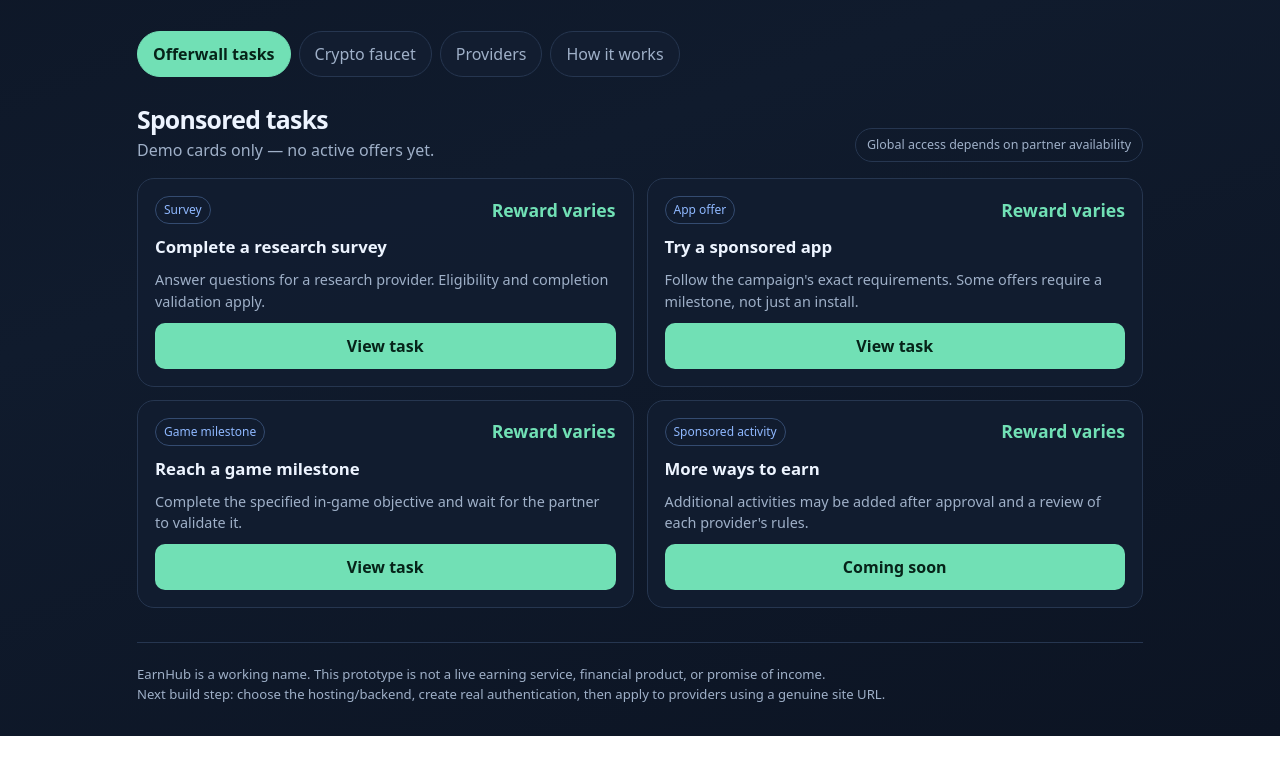
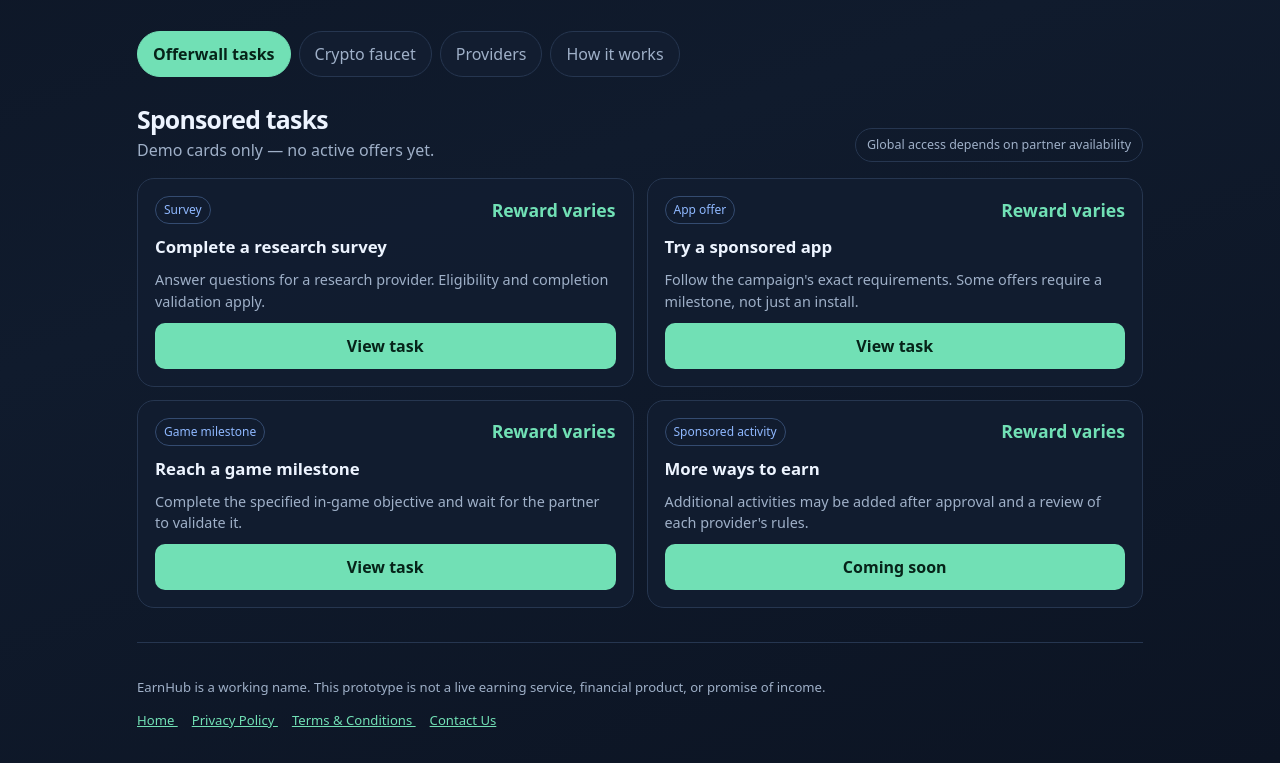
Before and after one commit to ceefred/earnhub, a plain HTML site: page index.html in a window 1280 px wide. Shown: the part 670-1433 px from the top of the page. Before the commit the page ends 1406 px from the top, so only its background shows below. Drawn offline with nearby package versions, Linux system fonts and the light colour scheme.

Commit message:
Enhance footer with navigation and formatting
Updated footer with navigation links and improved formatting.

```diff
--- a/index.html
+++ b/index.html
@@ -34,7 +34,36 @@
 <div class="card provider"><div><h3>BitLabs</h3><small>Surveys / rewarded activities</small></div><span class="provider-status">Not connected</span></div>
 </div><div class="notice">Provider names are listed for planning only. Do not show their logos or imply endorsement/approval before authorization. We must apply and follow each provider's terms.</div></section>
 <section class="section" id="rules"><div class="section-head"><div><h2>How rewards work</h2><div class="muted">Built around transparency.</div></div></div><div class="grid"><div class="card"><h3>1. Complete</h3><p class="muted">Read the task instructions and complete the advertiser's required action.</p></div><div class="card"><h3>2. Verify</h3><p class="muted">The provider reports a conversion to our secure backend. Browser-only claims are not trusted.</p></div><div class="card"><h3>3. Credit</h3><p class="muted">Eligible rewards are marked pending until validation and reversal rules are satisfied.</p></div><div class="card"><h3>4. Withdraw</h3><p class="muted">Withdrawals open only after supported payment methods, thresholds, and sufficient funds are configured.</p></div></div><div class="notice">We will not promise fixed earnings until real campaign payouts, availability by country, fees, reversals, and payment timing are confirmed.</div></section>
-</main><footer class="footer">EarnHub is a working name. This prototype is not a live earning service, financial product, or promise of income. <br>Next build step: choose the hosting/backend, create real authentication, then apply to providers using a genuine site URL.</footer></div>
+</main>
+
+<footer class="footer">
+  <p>
+    EarnHub is a working name. This prototype is not a live
+    earning service, financial product, or promise of income.
+  </p>
+
+  <nav aria-label="Footer navigation">
+    <a href="index.html"
+       style="color:#71e0b5;margin-right:14px;">
+      Home
+    </a>
+
+    <a href="privacy.html"
+       style="color:#71e0b5;margin-right:14px;">
+      Privacy Policy
+    </a>
+
+    <a href="terms.html"
+       style="color:#71e0b5;margin-right:14px;">
+      Terms &amp; Conditions
+    </a>
+
+    <a href="contact.html"
+       style="color:#71e0b5;">
+      Contact Us
+    </a>
+  </nav>
+</footer></div>
 <div class="modal" id="modal" role="dialog" aria-modal="true" aria-labelledby="modalTitle"><div class="modalbox"><button class="close" aria-label="Close">×</button><h3 id="modalTitle">Demo only</h3><p id="modalText"></p><button class="btn" id="modalOk">Got it</button></div></div>
 <script>
 const tabs=[...document.querySelectorAll('.tab')],sections=[...document.querySelectorAll('.section')];tabs.forEach(t=>t.addEventListener('click',()=>{tabs.forEach(x=>x.classList.toggle('active',x===t));sections.forEach(s=>s.classList.toggle('active',s.id===t.dataset.tab))}));
```
